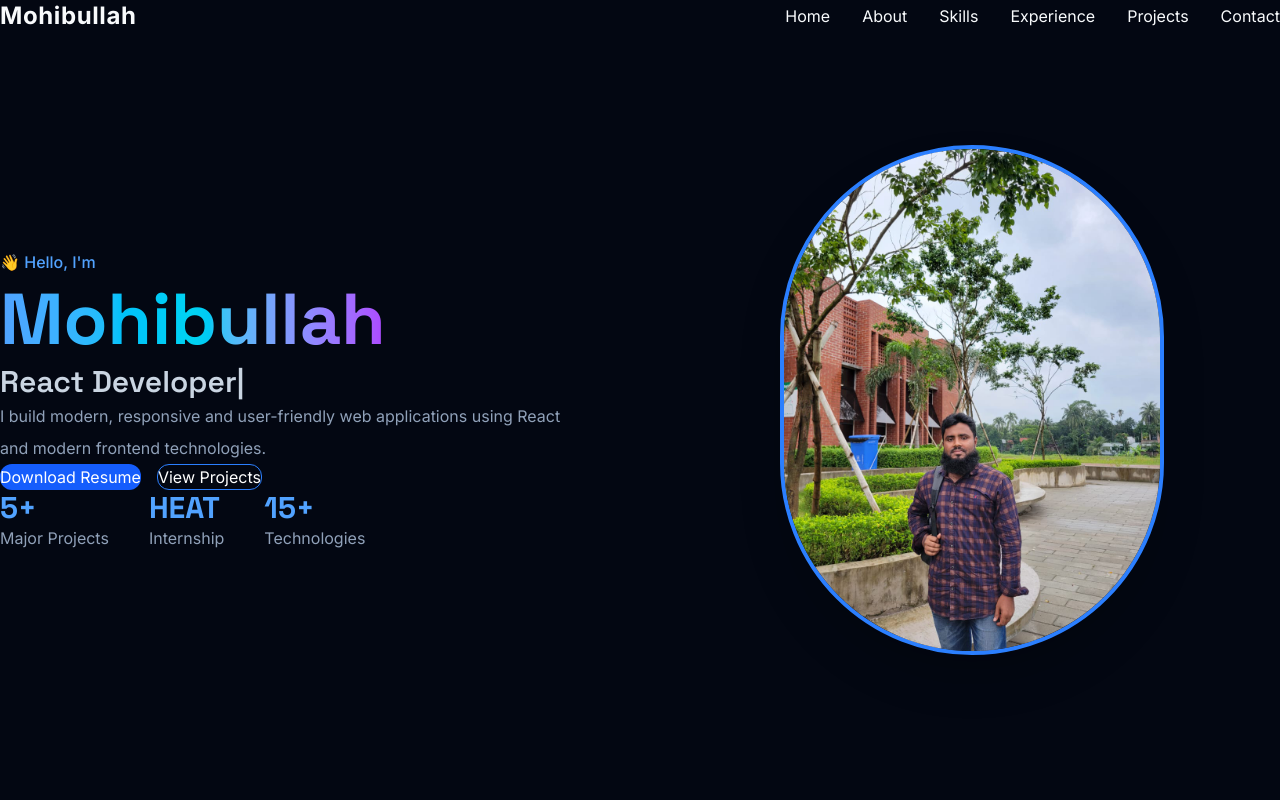
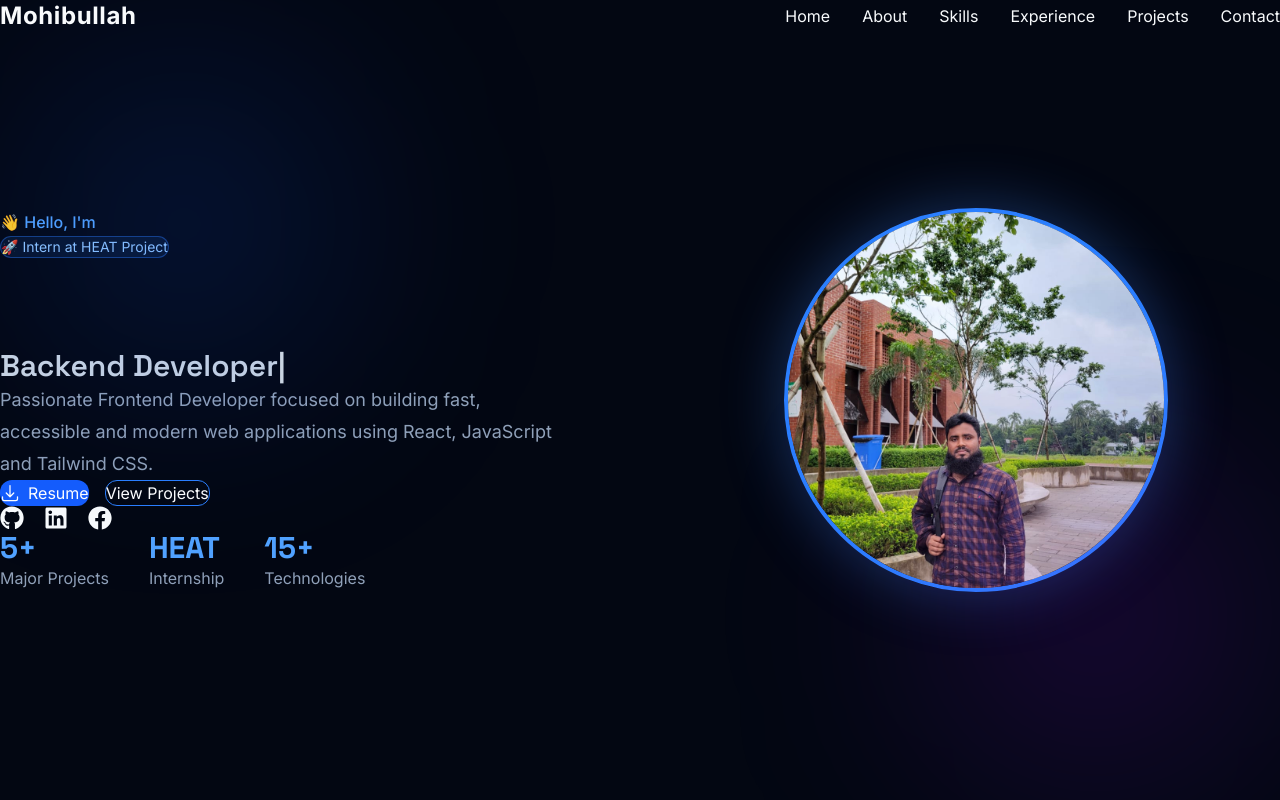
Before and after one commit to mohibullah-dev-tech/mohibullah-portfolio, a React (Vite) app in the folder mohibullah-portfolio/: page / in a window 1280 px wide. Built offline with nearby package versions, Linux system fonts and the light colour scheme.

Commit message:
feat(hero): build premium animated hero section

```diff
--- /dev/null
+++ b/mohibullah-portfolio/src/data/heroData.js
@@ -0,0 +1,29 @@
+export const heroData = {
+  name: "Mohibullah",
+
+  title: [
+    "Frontend Developer",
+    "Backend Developer",
+    "React Developer",
+    "JavaScript Developer",
+    "Problem Solver",
+  ],
+
+  description:
+    "Passionate Frontend Developer focused on building fast, accessible and modern web applications using React, JavaScript and Tailwind CSS.",
+
+  stats: [
+    {
+      value: "5+",
+      label: "Major Projects",
+    },
+    {
+      value: "HEAT",
+      label: "Internship",
+    },
+    {
+      value: "15+",
+      label: "Technologies",
+    },
+  ],
+};
--- a/mohibullah-portfolio/src/sections/hero/Hero.jsx
+++ b/mohibullah-portfolio/src/sections/hero/Hero.jsx
@@ -1,21 +1,29 @@
 import { motion } from "framer-motion";
 import { TypeAnimation } from "react-type-animation";
+import { FaGithub, FaLinkedin, FaFacebook } from "react-icons/fa";
+import { HiArrowDownTray } from "react-icons/hi2";
+
 import Container from "../../components/common/Container";
 import Button from "../../components/ui/Button";
+import { heroData } from "../../data/heroData";
 import profile from "./Me.jpg";
 
 const Hero = () => {
   return (
     <section
       id="home"
-      className="min-h-screen flex items-center pt-24"
+      className="relative flex min-h-screen items-center overflow-hidden pt-24"
     >
+      {/* Background Glow */}
+      <div className="absolute left-10 top-20 h-72 w-72 rounded-full bg-blue-600/20 blur-[120px]" />
+      <div className="absolute bottom-10 right-10 h-72 w-72 rounded-full bg-purple-600/20 blur-[120px]" />
+
       <Container>
-        <div className="grid items-center gap-12 md:grid-cols-2">
-
+        <div className="grid items-center gap-16 md:grid-cols-2">
           {/* ================= LEFT ================= */}
 
           <div>
+            {/* Greeting */}
 
             <motion.p
               initial={{ opacity: 0, y: 30 }}
@@ -26,98 +34,101 @@ const Hero = () => {
               👋 Hello, I'm
             </motion.p>
 
+            {/* Internship Badge */}
+
+            <div className="mt-6 inline-flex items-center rounded-full border border-blue-500/40 bg-blue-500/10 px-4 py-2 text-sm text-blue-300">
+              🚀 Intern at HEAT Project
+            </div>
+
+            {/* Name */}
+
             <motion.h1
               initial={{ opacity: 0, y: 40 }}
               animate={{ opacity: 1, y: 0 }}
               transition={{ delay: 0.2 }}
               className="mt-4 text-5xl font-bold leading-tight md:text-7xl"
             >
-              <span className="bg-gradient-to-r from-blue-400 via-cyan-400 to-purple-500 bg-clip-text text-transparent">
-                Mohibullah
+              <span className=".bg-gradient-to-r from-blue-400 via-cyan-400 to-purple-500 bg-clip-text text-transparent">
+                {heroData.name}
               </span>
             </motion.h1>
 
+            {/* Type Animation */}
+
             <TypeAnimation
-              sequence={[
-                "Frontend Developer",
-                2000,
-                "React Developer",
-                2000,
-                "JavaScript Developer",
-                2000,
-                "Problem Solver",
-                2000,
-              ]}
+              sequence={heroData.title.flatMap((item) => [item, 2000])}
               wrapper="h2"
               speed={40}
               repeat={Infinity}
               className="mt-4 text-3xl font-semibold text-slate-300"
             />
 
-            <p className="mt-6 max-w-xl leading-8 text-slate-400">
-              I build modern, responsive and user-friendly web
-              applications using React and modern frontend technologies.
+            {/* Description */}
+
+            <p className="mt-6 max-w-xl text-lg leading-8 text-slate-400">
+              {heroData.description}
             </p>
 
             {/* Buttons */}
 
             <div className="mt-10 flex flex-wrap gap-4">
-              <Button>
-                Download Resume
+              <Button className="flex items-center gap-2 px-8 py-3">
+                <HiArrowDownTray size={20} />
+                Resume
               </Button>
 
-              <Button className="border border-blue-500 bg-transparent hover:bg-blue-600">
+              <Button className="border border-blue-500 bg-transparent px-8 py-3 hover:bg-blue-600">
                 View Projects
               </Button>
             </div>
 
-            {/* ===== Stats ===== */}
+            {/* Social Icons */}
+
+            <div className="mt-8 flex items-center gap-5">
+              <a
+                href="https://github.com/mohibullah-dev-tech"
+                target="_blank"
+                rel="noopener noreferrer"
+              >
+                <FaGithub className="text-2xl transition hover:text-blue-400" />
+              </a>
+
+              <a href="#">
+                <FaLinkedin className="text-2xl transition hover:text-blue-400" />
+              </a>
+
+              <a href="#">
+                <FaFacebook className="text-2xl transition hover:text-blue-400" />
+              </a>
+            </div>
+
+            {/* Stats */}
 
             <div className="mt-12 flex flex-wrap gap-10">
+              {heroData.stats.map((item) => (
+                <div key={item.label}>
+                  <h3 className="text-3xl font-bold text-blue-400">
+                    {item.value}
+                  </h3>
 
-              <div>
-                <h3 className="text-3xl font-bold text-blue-400">
-                  5+
-                </h3>
-                <p className="text-slate-400">
-                  Major Projects
-                </p>
-              </div>
-
-              <div>
-                <h3 className="text-3xl font-bold text-blue-400">
-                  HEAT
-                </h3>
-                <p className="text-slate-400">
-                  Internship
-                </p>
-              </div>
-
-              <div>
-                <h3 className="text-3xl font-bold text-blue-400">
-                  15+
-                </h3>
-                <p className="text-slate-400">
-                  Technologies
-                </p>
-              </div>
-
+                  <p className="text-slate-400">{item.label}</p>
+                </div>
+              ))}
             </div>
-
           </div>
 
           {/* ================= RIGHT ================= */}
 
           <div className="flex justify-center">
-
-            <img
+            <motion.img
               src={profile}
               alt="Mohibullah"
-              className="w-80 rounded-full border-4 border-blue-500 shadow-2xl md:w-96"
+              initial={{ opacity: 0, scale: 0.8 }}
+              animate={{ opacity: 1, scale: 1 }}
+              transition={{ duration: 0.8 }}
+              className="h-80 w-80 rounded-full border-4 border-blue-500 object-cover shadow-[0_0_60px_rgba(59,130,246,0.35)] md:h-96 md:w-96"
             />
-
           </div>
-
         </div>
       </Container>
     </section>
```
